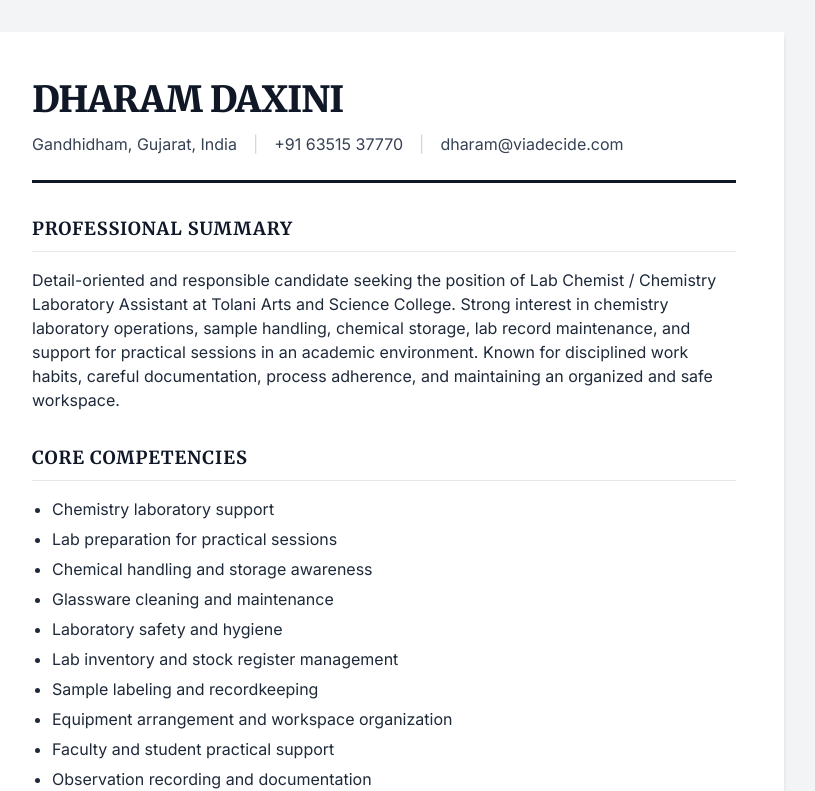
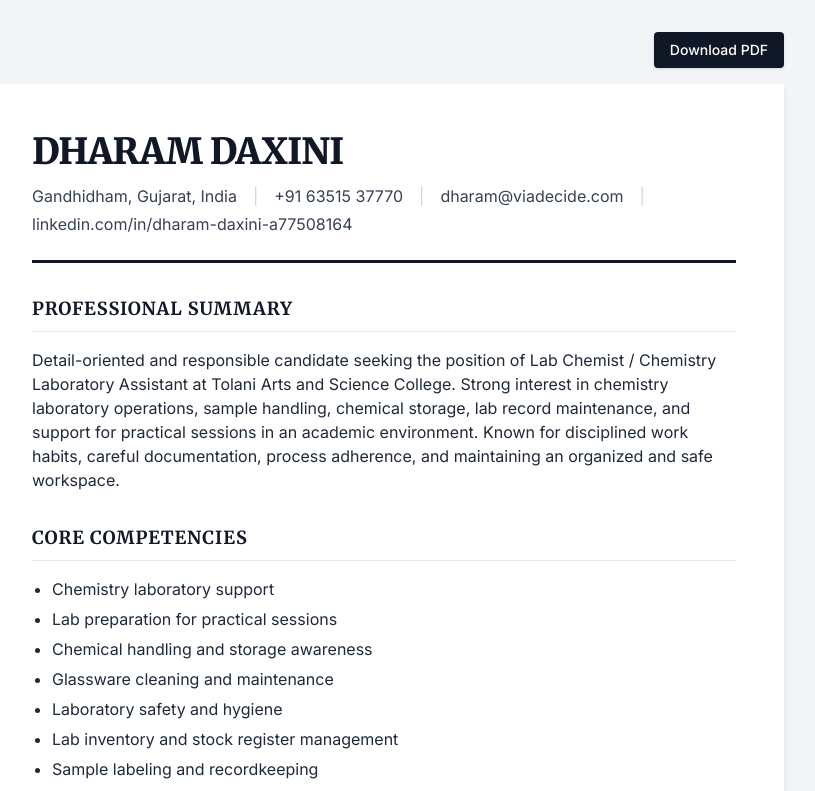
Before and after one commit to via-decide/Dharam-Daxini, a React (Vite) app: page / in a window 1280 px wide. Shown: the top 791 px of the page, without its empty margins (256-1071 px from the left). Built offline with nearby package versions, Linux system fonts and the light colour scheme.

Commit message:
feat: Add LinkedIn profile link
Includes a clickable link to the user's LinkedIn profile in the header section, enhancing discoverability and providing another contact channel.

```diff
--- a/src/App.tsx
+++ b/src/App.tsx
@@ -6,6 +6,14 @@
 export default function App() {
   return (
     <div className="min-h-screen bg-gray-100 py-8 px-4 sm:px-6 lg:px-8 print:bg-white print:py-0 print:px-0 font-sans text-gray-900 selection:bg-gray-200">
+      <div className="max-w-[800px] mx-auto mb-4 flex justify-end print:hidden">
+        <button
+          onClick={() => window.print()}
+          className="bg-gray-900 text-white px-4 py-2 text-sm font-medium rounded hover:bg-gray-800 transition-colors shadow-sm"
+        >
+          Download PDF
+        </button>
+      </div>
       <div className="max-w-[800px] mx-auto bg-white shadow-sm sm:shadow-md print:shadow-none p-8 sm:p-12 print:p-0">
 
         {/* Header */}
@@ -19,6 +27,8 @@ export default function App() {
             <span>+91 63515 37770</span>
             <span className="hidden sm:inline text-gray-300">|</span>
             <a href="mailto:dharam@viadecide.com" className="hover:text-gray-900 transition-colors">dharam@viadecide.com</a>
+            <span className="hidden sm:inline text-gray-300">|</span>
+            <a href="https://www.linkedin.com/in/dharam-daxini-a77508164?utm_source=share_via&utm_content=profile&utm_medium=member_android" target="_blank" rel="noopener noreferrer" className="hover:text-gray-900 transition-colors">linkedin.com/in/dharam-daxini-a77508164</a>
           </div>
         </header>
 
```
